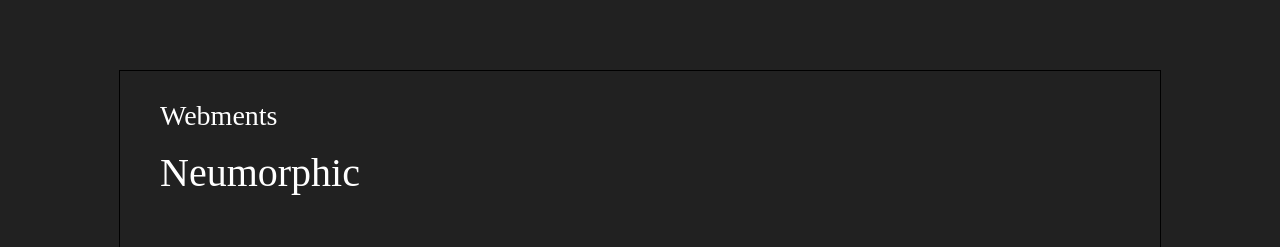
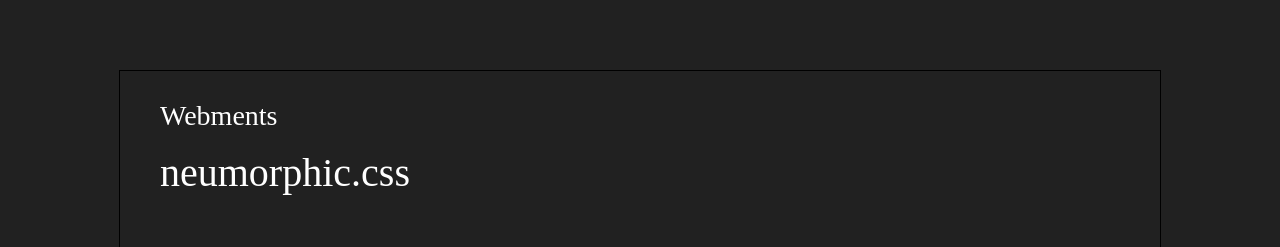
Before and after one commit to webments/neumorphic.css, a website: page index.html in a window 1280 px wide. Shown: the top 247 px of the page. Drawn offline with Linux system fonts and the light colour scheme.

Commit message:
Change title

```diff
--- a/index.html
+++ b/index.html
@@ -18,7 +18,7 @@ found in the LICENSE file.
 <body>
   <div class="container">
     <h3 class="title">Webments</h3>
-    <h1>Neumorphic</h1>
+    <h1>neumorphic.css</h1>
 
     <div class="elementsdiv">
       <div class="elementdiv">
```
